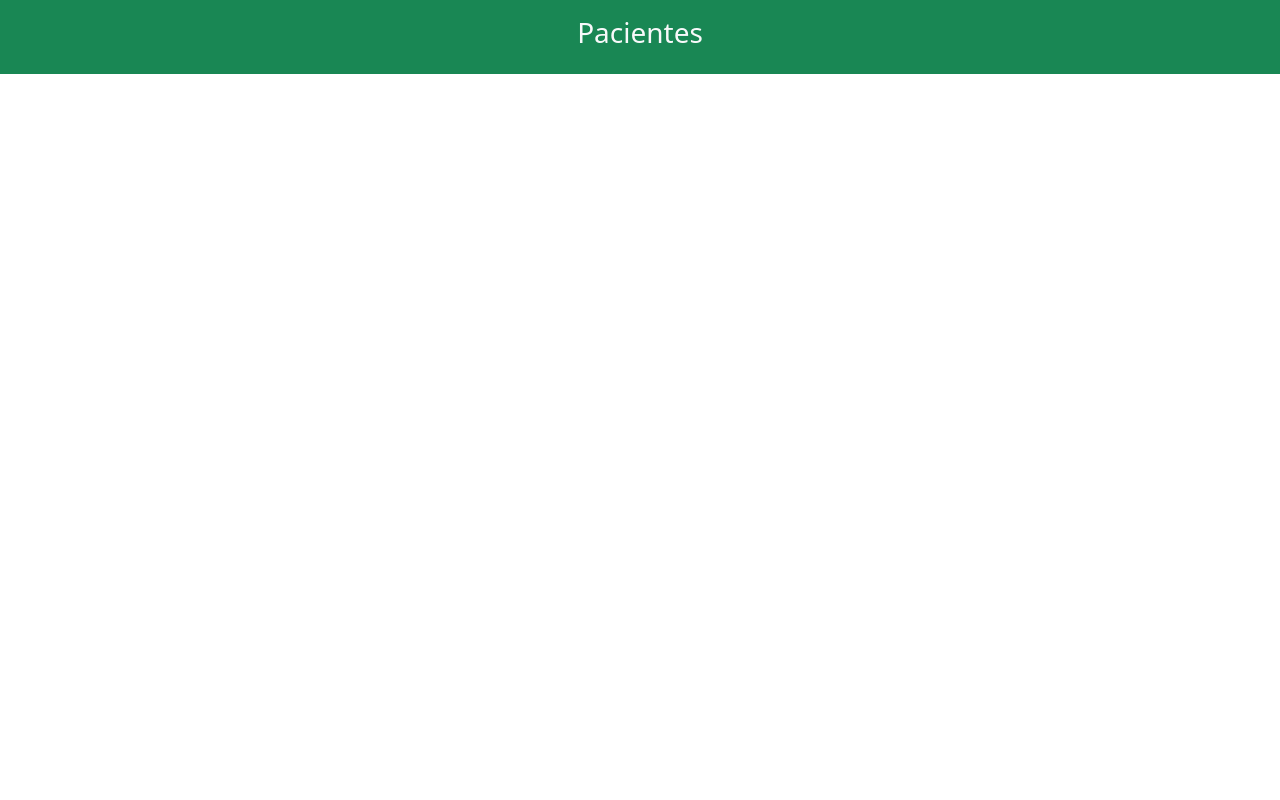
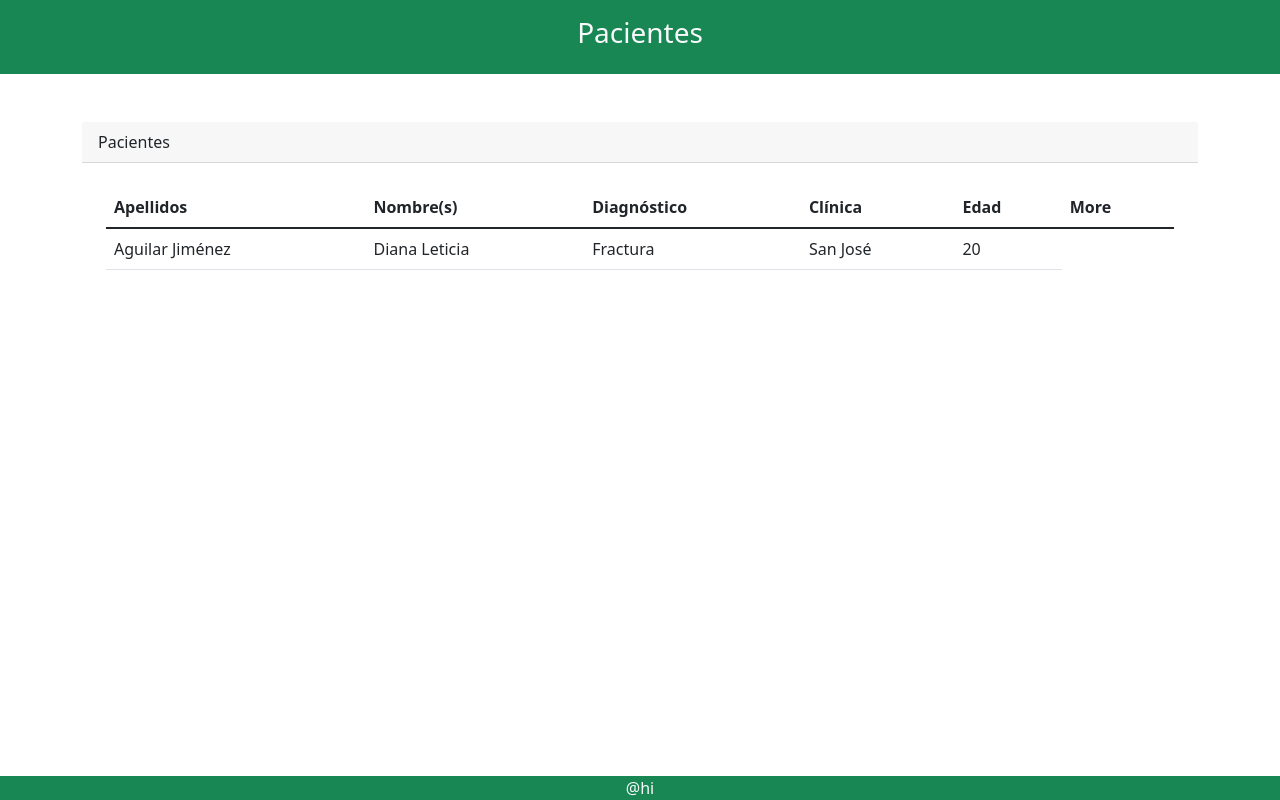
Before and after one commit to Nbtears/Dashboard_game, a PHP site: page / in a window 1280 px wide. Run offline with PHP 8.4, Linux system fonts and the light colour scheme; data that the repository does not hold is empty.

Commit message:
footer y tabla

```diff
--- /dev/null
+++ b/footer.php
@@ -0,0 +1,13 @@
+<div class="container-fluid ">
+    <footer class="container-fluid fixed-bottom bg-success">
+        <div class="row">
+            <div class="col-md text-center text-light">
+                @hi
+            </div>
+        </div>
+    </footer>
+
+    <script src="https://cdn.jsdelivr.net/npm/bootstrap@5.1.3/dist/js/bootstrap.bundle.min.js" integrity="sha384-ka7Sk0Gln4gmtz2MlQnikT1wXgYsOg+OMhuP+IlRH9sENBO0LRn5q+8nbTov4+1p" crossorigin="anonymous"></script>
+
+  </body>
+</html>
--- a/index.php
+++ b/index.php
@@ -1,6 +1,43 @@
 <?php include 'header.php'; ?>
+<?php include 'footer.php'; ?>
+<?php
+    include_once "conexion.php";
+    $temp = new Connection();
+    $conn = $temp->getConnection();
+    $sql = "SELECT * FROM user";
+    $result = $conn ->query($sql);
+    $row = $result->fetch_assoc();
+?>
 
-    <script src="https://cdn.jsdelivr.net/npm/bootstrap@5.1.3/dist/js/bootstrap.bundle.min.js" integrity="sha384-ka7Sk0Gln4gmtz2MlQnikT1wXgYsOg+OMhuP+IlRH9sENBO0LRn5q+8nbTov4+1p" crossorigin="anonymous"></script>
-
-  </body>
-</html>
+<div class="container mt-5">
+    <div class="row justify-content-center">
+        <div class="col-md">
+            <div class="card-header">
+                Pacientes
+            </div>
+            <div class="p-4">
+                <table class="table">
+                    <thead>
+                        <tr>
+                        <th scope="col-3">Apellidos</th>
+                        <th scope="col-3">Nombre(s)</th>
+                        <th scope="col-2">Diagnóstico</th>
+                        <th scope="col-2">Clínica</th>
+                        <th scope="col-1">Edad</th>
+                        <th scope="col-1">More</th>
+                        </tr>
+                    </thead>
+                    <tbody>
+                        <tr>
+                        <td scope="row">Aguilar Jiménez</td>
+                        <td>Diana Leticia</td>
+                        <td>Fractura</td>
+                        <td>San José</td>
+                        <td>20</td>
+                        </tr>
+                    </tbody>
+                </table>
+            </div>
+        </div>
+    </div>
+</div>
```
Also changed, not shown: dash.php (deleted, +0 -20 lines).
